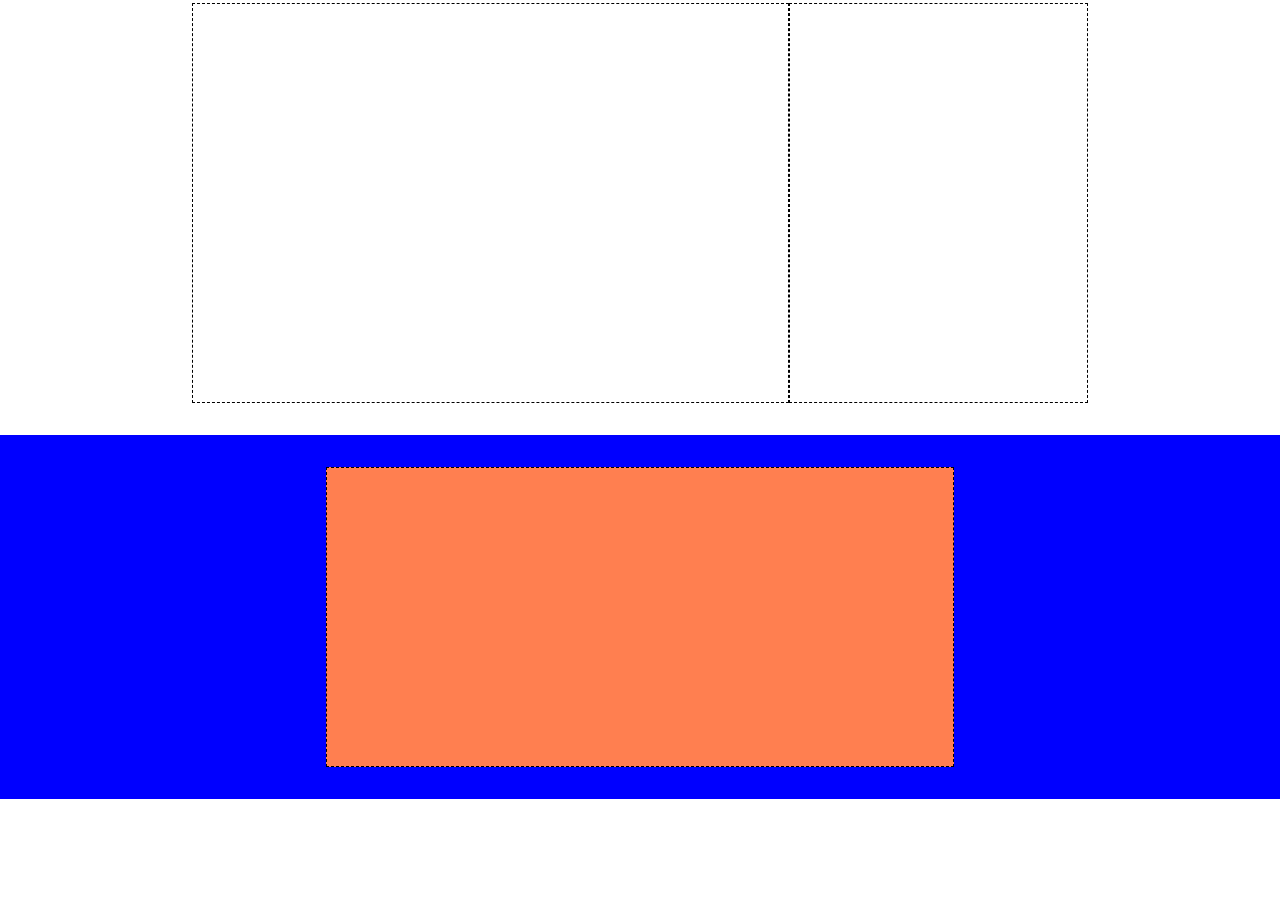
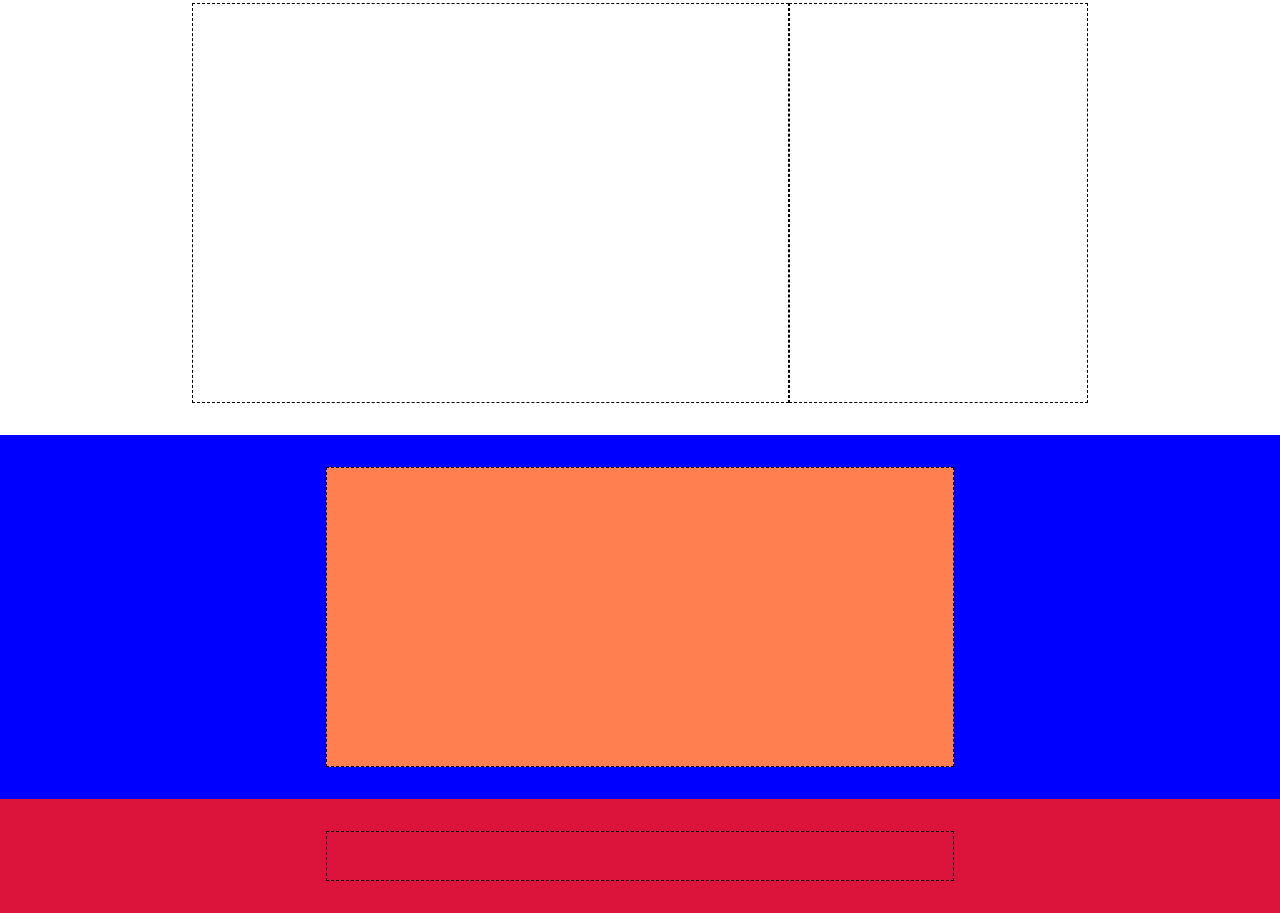
Before and after one commit to DavidePeloso-dev/htmlcss-responsive-layout, a plain HTML site: page index.html in a window 1280 px wide. Shown: the part 2045-2958 px from the top of the page. Before the commit the page ends 2844 px from the top, so only its background shows below. Drawn offline with Linux system fonts and the light colour scheme.

Commit message:
Complete debug footer

```diff
--- a/css/style.css
+++ b/css/style.css
@@ -79,6 +79,17 @@
     width: 100%;
     background-color: coral;
     border: 1px dashed black;
+}
+
+/* site_footer */
+.debug #site_footer{
+    background-color: crimson;
+}
+
+.debug #site_footer .content{
+    border: 1px dashed black;
+    height: 50px;
+    width: 100%;
 }
 /* --------------------
     /debug_section
@@ -197,6 +208,11 @@ width: 100%;
 .pricing_section .secondary_container{
     padding: 2rem 0;
 }
+
+/* site_footer */
+#site_footer .secondary_container{
+    padding: 2rem 0;
+}
 /* --------------------
      /general_css
 -------------------- */
--- a/index.html
+++ b/index.html
@@ -95,5 +95,14 @@
         <!-- /.pricing_section -->
     </main>
     <!-- /#site_main -->
+
+    <footer id="site_footer">
+        <div class="container">
+            <div class="secondary_container">
+                <div class="content"></div>
+            </div>
+        </div>
+    </footer>
+    <!-- /#site_footer -->
 </body>
 </html>
```
